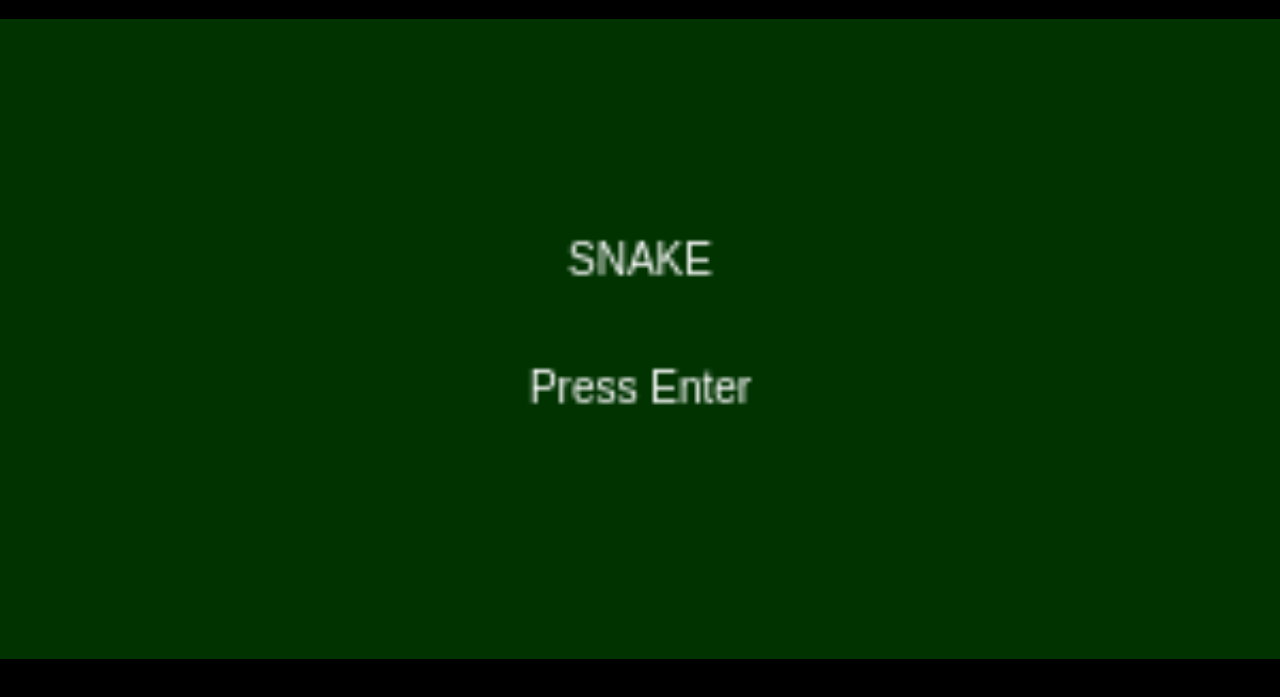
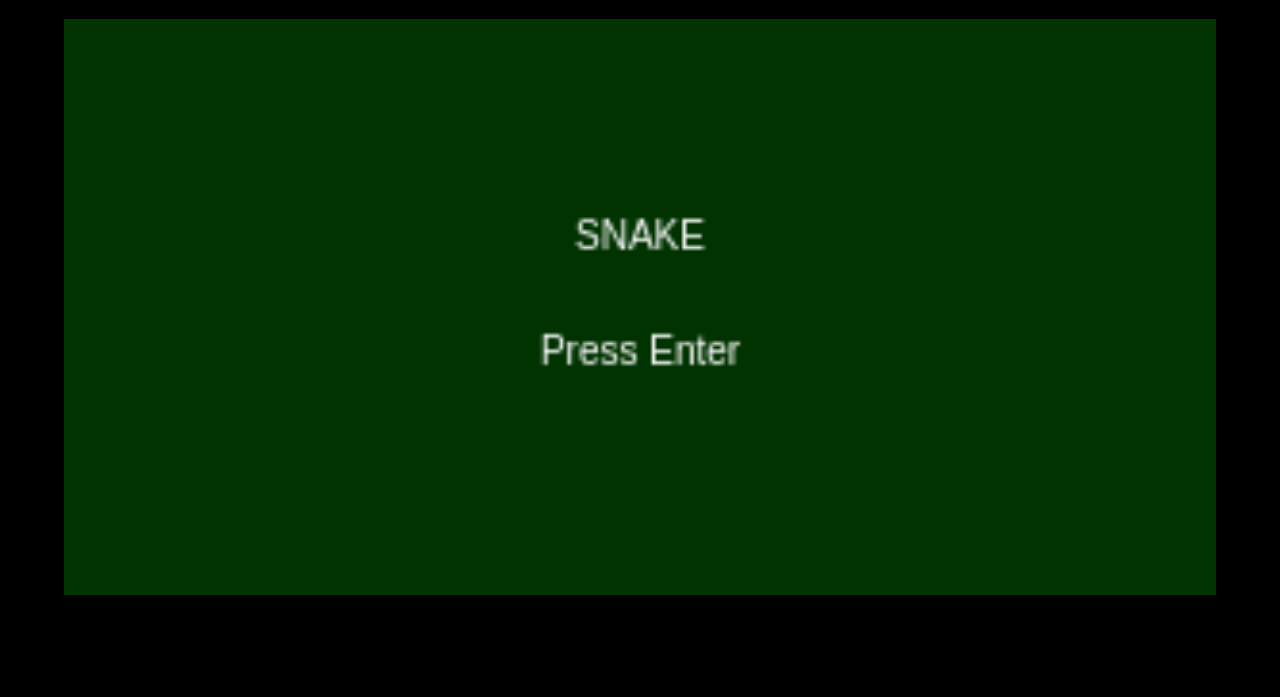
Before and after one commit to JuanMoscatelli/game, a plain HTML site: page index.html in a window 1280 px wide. Shown: the part 61-758 px from the top of the page. Drawn offline with Linux system fonts and the light colour scheme.

```diff
--- a/index.html
+++ b/index.html
@@ -8,7 +8,7 @@
         </head>
         <body style="margin:0; padding:0; background:#000; text-align:center">
             <h1>My First Canvas Game</h1>
-                <p><canvas id="canvas" width="300" height="150" style="background:#999; width:100%; height:100%;">
+                <p><canvas id="canvas" width="300" height="150" style="background:#999; width:90%; height:90%;">
                 Canvas not supported by your browser.
                 </canvas></p>
             <script type="application/javascript" src="game.js"></script>
```
